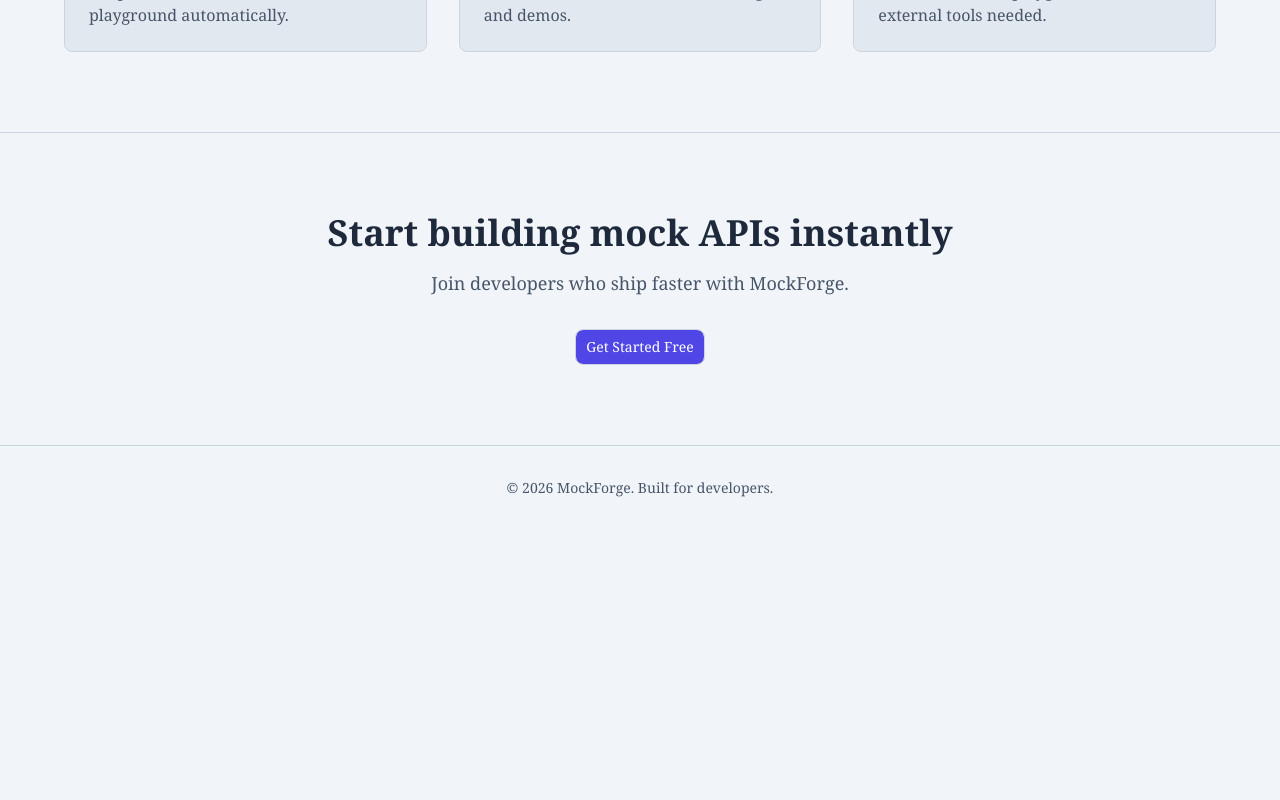
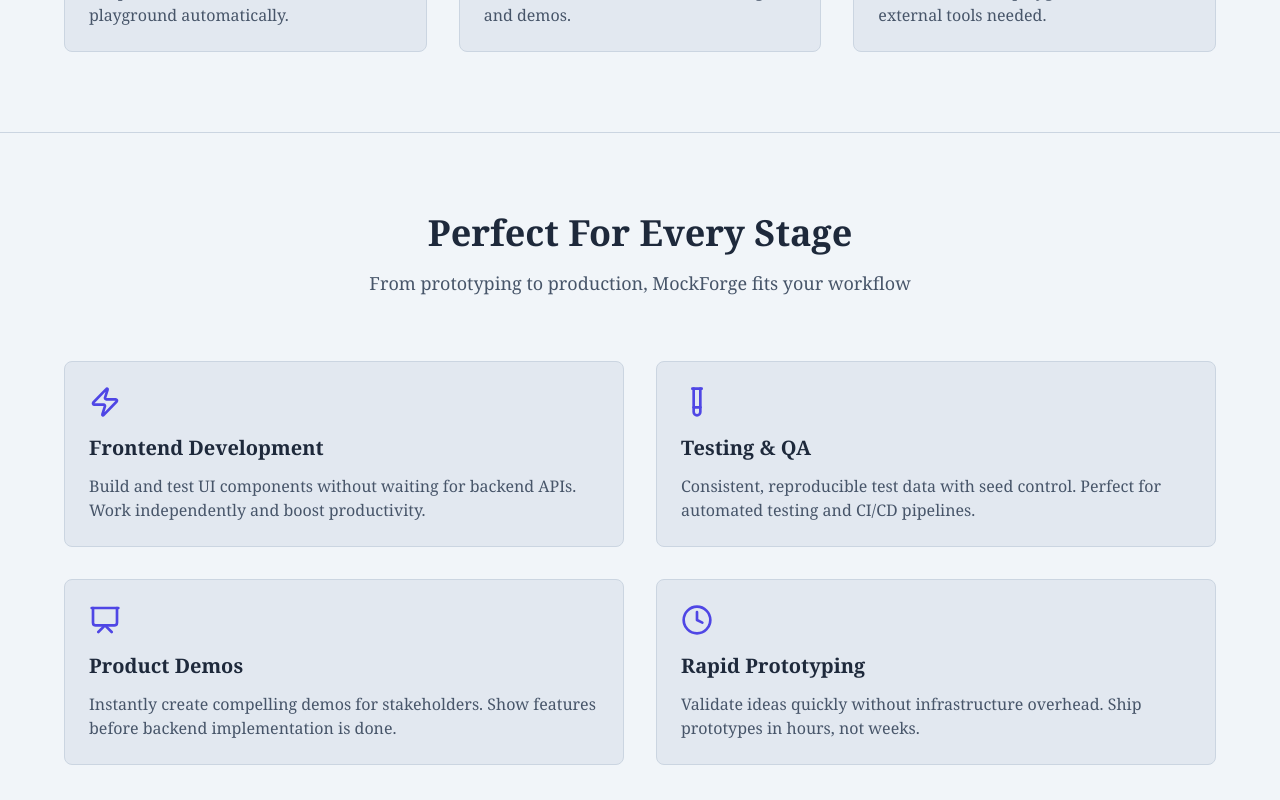
Before and after one commit to YoAayush/mockforge-frontend, a Next.js app: page / in a window 1280 px wide. Shown: the part 900-1700 px from the top of the page. Before the commit the page ends 1430 px from the top, so only its background shows below. Built offline with nearby package versions, Linux system fonts and the light colour scheme; no server answers.

Commit message:
feat: update layout metadata and enhance homepage with new components- Updated the layout metadata for improved branding.- Added UseCases and Integrations components to the homepage for better user engagement.- Refactored PublicMockPage for improved UI and functionality.

```diff
--- a/src/app/layout.tsx
+++ b/src/app/layout.tsx
@@ -16,8 +16,9 @@
 // });
 
 export const metadata: Metadata = {
-  title: "Create Next App",
-  description: "Generated by create next app",
+  title: "MockForge - API Schema & Mock Server Platform",
+  description:
+    "A full-stack developer tool to design API schemas, generate mock endpoints, and manage public/private APIs with authentication and role-based access. MockForge is a powerful platform for designing API schemas and generating mock servers. Create, test, and iterate on your APIs with ease.",
 };
 
 export default function RootLayout({
@@ -27,7 +28,6 @@
 }>) {
   return (
     <html lang="en" suppressHydrationWarning>
-
       <head>
         <script
           dangerouslySetInnerHTML={{
@@ -70,9 +70,7 @@
           storageKey="theme"
           enableSystem={true}
         >
-          <UserProvider>
-            {children}
-          </UserProvider>
+          <UserProvider>{children}</UserProvider>
         </ThemeProvider>
       </body>
     </html>
--- a/src/app/page.tsx
+++ b/src/app/page.tsx
@@ -10,6 +10,8 @@
 import { Features } from "@/components/landing-page-components/features";
 import { CTA } from "@/components/landing-page-components/cta";
 import { Footer } from "@/components/landing-page-components/footer";
+import { UseCases } from "@/components/landing-page-components/use-cases";
+import { Integrations } from "@/components/landing-page-components/integrations";
 
 const Home = () => {
   return (
@@ -20,10 +22,12 @@
       <Header />
       <Hero />
       <Features />
+      <UseCases />
+      {/* <Integrations /> */}
       <CTA />
       <Footer />
     </div>
-  )
+  );
 };
 
 export default Home;
--- a/src/components/Public_Mock_Page.tsx
+++ b/src/components/Public_Mock_Page.tsx
@@ -127,13 +127,13 @@
 
                 {/* Copy Button */}
                 <Button
-                  variant="outline"
+                  variant="secondary"
                   size="sm"
-                  className="border-default text-secondary hover:bg-[rgb(var(--bg-tertiary))] hover:text-primary flex gap-2 shrink-0"
+                  className="cursor-pointer border-default text-secondary hover:bg-[rgb(var(--bg-tertiary))] hover:text-primary flex gap-2 shrink-0"
                   onClick={() => copyToClipboard(endpoint.path)}
                 >
-                  <Copy className="w-3 h-3 mr-1" />
-                  Copy
+                  <Copy className="w-4 h-4" />
+                  Copy URL
                 </Button>
               </div>
             </div>
@@ -154,8 +154,7 @@
   const [PUBLIC_SCHEMAS, setPublicSchemas] = useState<Schema[]>([]);
 
   useEffect(() => {
-    // Simulate fetching public schemas from an API
-    setTimeout(async () => {
+    const fetchPublicSchemas = async () => {
       const response = await axios.get(
         `${process.env.NEXT_PUBLIC_API_URL}/schemas/public-schemas`,
         {
@@ -164,9 +163,10 @@
           },
         },
       );
-    //   console.log("Fetched schemas:", response.data);
       setPublicSchemas(response.data.schemas);
-    }, 1000);
+    };
+
+    fetchPublicSchemas();
   }, [session?.access_token]);
 
   const toggleSchema = (schemaId: string) => {
@@ -185,7 +185,7 @@
       <Header />
 
       {/* Main Content */}
-      <main className="mx-auto py-12">
+      <main className="mx-auto">
         {/* Page Header */}
         <div className="mb-12 border-b border-default bg-secondary/40 px-8 py-12">
           <div className="mx-auto max-w-6xl">
@@ -216,18 +216,18 @@
             </p>
           </div>
 
-          <div className="rounded-xl border border-default bg-secondary p-6 shadow-sm">
+          {/* <div className="rounded-xl border border-default bg-secondary p-6 shadow-sm">
             <p className="mb-2 text-sm font-medium text-secondary">
               Total Downloads
             </p>
 
-            {/* <p className="text-3xl font-bold text-primary">
+            <p className="text-3xl font-bold text-primary">
               {PUBLIC_SCHEMAS.reduce(
                 (sum, s) => sum + s.downloads,
                 0,
               ).toLocaleString()}
-            </p> */}
-          </div>
+            </p>
+          </div> */}
 
           <div className="rounded-xl border border-default bg-secondary p-6 shadow-sm">
             <p className="mb-2 text-sm font-medium text-secondary">
@@ -253,9 +253,9 @@
         </div>
 
         {/* Footer */}
-        <div className="mx-auto mt-16 max-w-6xl border-t border-default px-8 pt-8">
-          <p className="text-center text-sm text-tertiary">
-            Built with MockForge • Share your schemas with the community
+        <div className="mx-auto text-center border-t border-default px-8 py-8">
+          <p className="text-secondary text-sm">
+            © {new Date().getFullYear()} MockForge. Built for developers.
           </p>
         </div>
       </main>
--- /dev/null
+++ b/src/components/landing-page-components/integrations.tsx
@@ -0,0 +1,53 @@
+"use client";
+
+const integrations = [
+  { name: "REST API", icon: "🔗", color: "bg-blue-500/20" },
+  { name: "GraphQL", icon: "📊", color: "bg-pink-500/20" },
+  { name: "WebSocket", icon: "🔄", color: "bg-purple-500/20" },
+  { name: "OpenAPI", icon: "📖", color: "bg-orange-500/20" },
+  { name: "Swagger", icon: "⚙️", color: "bg-green-500/20" },
+  { name: "Postman", icon: "✉️", color: "bg-red-500/20" },
+];
+
+export function Integrations() {
+  return (
+    <section id="integrations" className="py-20 px-6 bg-secondary">
+      <div className="max-w-6xl mx-auto">
+        <div className="text-center mb-16">
+          <h2 className="text-4xl font-bold text-primary mb-4">
+            Works With Your Stack
+          </h2>
+          <p className="text-secondary text-lg">
+            Seamless integration with tools you already use
+          </p>
+        </div>
+
+        <div className="grid grid-cols-2 md:grid-cols-3 gap-6">
+          {integrations.map((integration) => (
+            <div
+              key={integration.name}
+              className="p-6 rounded-lg border border-default bg-background hover:border-accent transition-colors text-center"
+            >
+              <div
+                className={`w-16 h-16 mx-auto mb-4 rounded-lg ${integration.color} flex items-center justify-center text-2xl`}
+              >
+                {integration.icon}
+              </div>
+              <p className="font-semibold text-primary">{integration.name}</p>
+            </div>
+          ))}
+        </div>
+
+        <div className="mt-16 p-8 rounded-lg border border-accent/30 bg-accent/5 text-center">
+          <p className="text-secondary mb-4">
+            And many more. Our extensive API covers all major standards and
+            formats.
+          </p>
+          <p className="text-sm text-secondary/70">
+            Need a custom integration? We&apos;re just an email away.
+          </p>
+        </div>
+      </div>
+    </section>
+  );
+}
--- /dev/null
+++ b/src/components/landing-page-components/use-cases.tsx
@@ -0,0 +1,65 @@
+"use client";
+
+import { Zap, TestTube, Presentation, Clock } from "lucide-react";
+
+const useCases = [
+  {
+    icon: Zap,
+    title: "Frontend Development",
+    description:
+      "Build and test UI components without waiting for backend APIs. Work independently and boost productivity.",
+  },
+  {
+    icon: TestTube,
+    title: "Testing & QA",
+    description:
+      "Consistent, reproducible test data with seed control. Perfect for automated testing and CI/CD pipelines.",
+  },
+  {
+    icon: Presentation,
+    title: "Product Demos",
+    description:
+      "Instantly create compelling demos for stakeholders. Show features before backend implementation is done.",
+  },
+  {
+    icon: Clock,
+    title: "Rapid Prototyping",
+    description:
+      "Validate ideas quickly without infrastructure overhead. Ship prototypes in hours, not weeks.",
+  },
+];
+
+export function UseCases() {
+  return (
+    <section id="use-cases" className="py-20 px-6 border-t border-default">
+      <div className="max-w-6xl mx-auto">
+        <div className="text-center mb-16">
+          <h2 className="text-4xl font-bold text-primary mb-4">
+            Perfect For Every Stage
+          </h2>
+          <p className="text-secondary text-lg">
+            From prototyping to production, MockForge fits your workflow
+          </p>
+        </div>
+
+        <div className="grid md:grid-cols-2 gap-8">
+          {useCases.map((useCase) => {
+            const Icon = useCase.icon;
+            return (
+              <div
+                key={useCase.title}
+                className="p-6 rounded-lg border border-default bg-secondary hover:bg-[rgb(var(--bg-tertiary))] transition-colors"
+              >
+                <Icon className="text-accent mb-4" size={32} />
+                <h3 className="text-xl font-semibold text-primary mb-3">
+                  {useCase.title}
+                </h3>
+                <p className="text-secondary">{useCase.description}</p>
+              </div>
+            );
+          })}
+        </div>
+      </div>
+    </section>
+  );
+}
```
